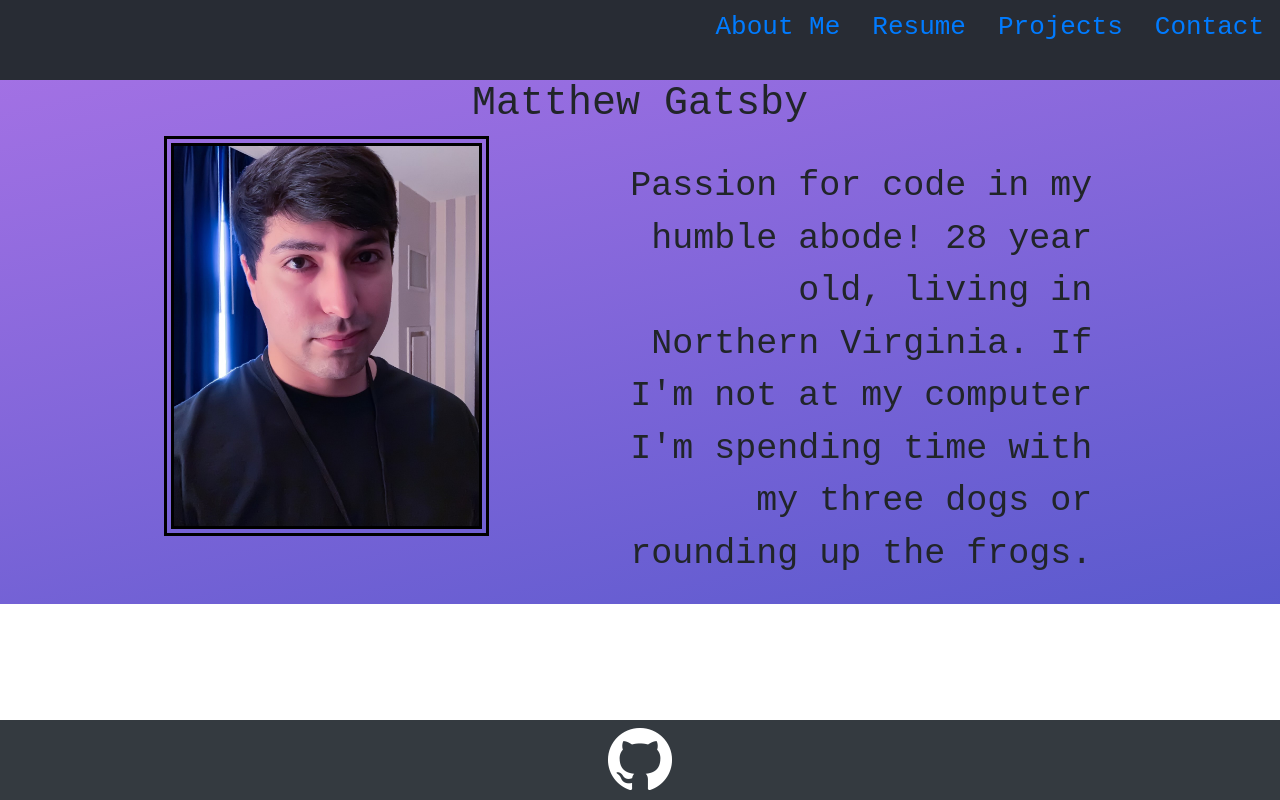
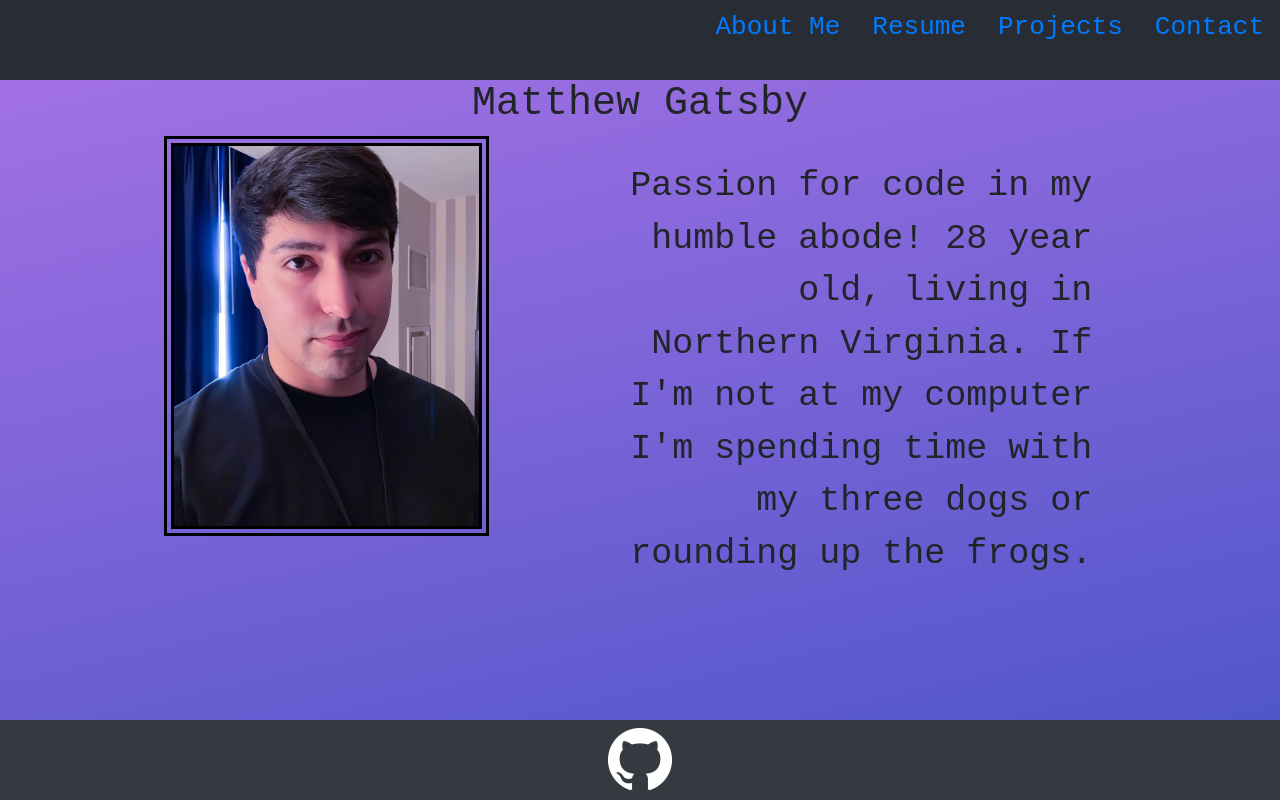
Before and after one commit to mattjgatsby/React-Portfolio, a React (Create React App) app in the folder matt-gatsby-portfolio/: page / in a window 1280 px wide. Built offline with nearby package versions, Linux system fonts and the light colour scheme.

Commit message:
fixed background issue

```diff
--- a/matt-gatsby-portfolio/src/App.css
+++ b/matt-gatsby-portfolio/src/App.css
@@ -91,6 +91,10 @@
   background-repeat: repeat;
   background-size: auto auto;
   background-attachment: fixed;
+  position: fixed;
+  left: 0;
+  min-width: 100%;
+  min-height: 100%;
 }
 .custom_about_image {
   border: 10px double black;
--- a/matt-gatsby-portfolio/src/App.js
+++ b/matt-gatsby-portfolio/src/App.js
@@ -4,7 +4,7 @@ import Home from './components/home';
 
 function App() {
   return (
-    <div>
+    <div className='background'>
       <Home />
     </div>
   );
```
